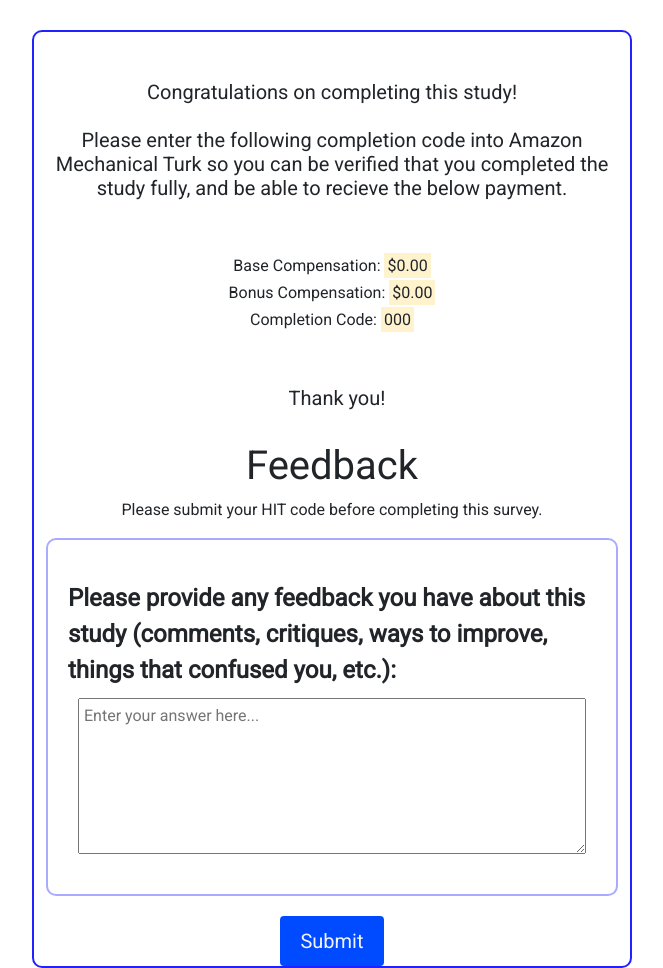
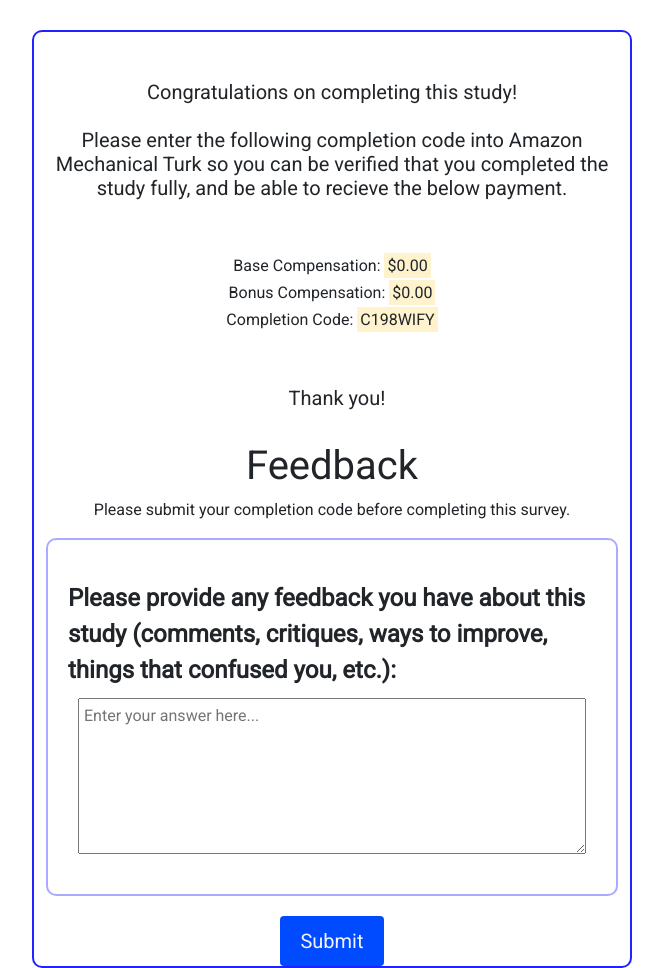
Before and after one commit to Shymkis/social-security-explainer, a Flask app: template templates/post_survey.html in a window 1280 px wide. Shown: the whole page, without its empty margins (308-971 px from the left). Run offline with Flask 3, Linux system fonts and the light colour scheme; the template is opened without the code that fills it: most values are stand-ins (such as "Sample title", 1, 10 or a date in 2020); some libraries are stand-ins or nearby versions.

Commit message:
Added hardcoded completion code for Prolific

```diff
--- a/app.py
+++ b/app.py
@@ -480,7 +480,7 @@ def post_survey():
 
         user = User.query.filter_by(mturk_id=session["mturk_id"]).first()
         if not user.experiment_completed:
-            base_comp = 2.5
+            base_comp = 2.7
             session["base_comp"] = base_comp
             bonus_comp = calculate_bonus_comp(session["mturk_id"])
             session["bonus_comp"] = bonus_comp
--- a/templates/post_survey.html
+++ b/templates/post_survey.html
@@ -118,12 +118,13 @@
         <br><br>
         <p class="h6">Base Compensation: <mark>{{ "$%.2f"|format(base_comp) }}</mark></p>
         <p class="h6">Bonus Compensation: <mark>{{ "$%.2f"|format(bonus_comp) }}</mark></p>
-        <p class="h6">Completion Code: <mark>{{ completion_code }}</mark></p>
+        <!-- <p class="h6">Completion Code: <mark>{{ completion_code }}</mark></p> -->
+        <p class="h6">Completion Code: <mark>C198WIFY</mark></p>
         <br><br>
         <p class="h5" style="padding-left: 10px">Thank you!</p>
         <br>
         <h1>Feedback</h1>
-        <p>Please submit your HIT code before completing this survey.</b></p>
+        <p>Please submit your completion code before completing this survey.</b></p>
         <form id="preference-form" action="{{ url_for('post_survey_submit') }}" method="POST" onsubmit="return validateForm()">
 
             <!-- Question 1 (with a text box) -->
--- a/templates/thanks.html
+++ b/templates/thanks.html
@@ -118,7 +118,8 @@
         <br><br>
         <p class="h6">Base Compensation: <mark>{{ "$%.2f"|format(base_comp) }}</mark></p>
         <p class="h6">Bonus Compensation: <mark>{{ "$%.2f"|format(bonus_comp) }}</mark></p>
-        <p class="h6">Completion Code: <mark>{{ completion_code }}</mark></p>
+        <!-- <p class="h6">Completion Code: <mark>{{ completion_code }}</mark></p> -->
+        <p class="h6">Completion Code: <mark>C198WIFY</mark></p>
         <br><br>
         <p>Thank you for your feedback!</p>
 </body>
```
Also changed, not shown: templates/consent.html (+4 -4 lines).
